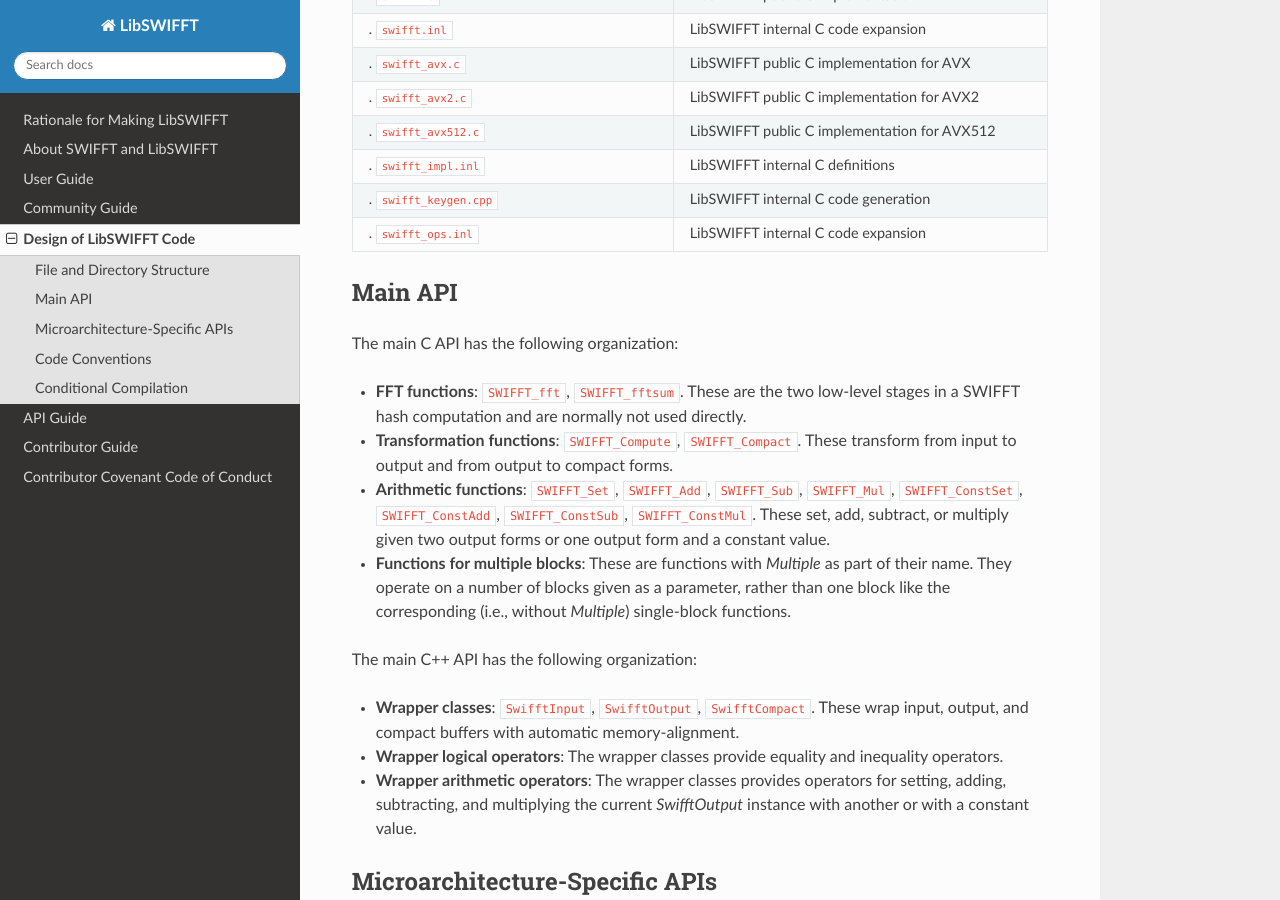
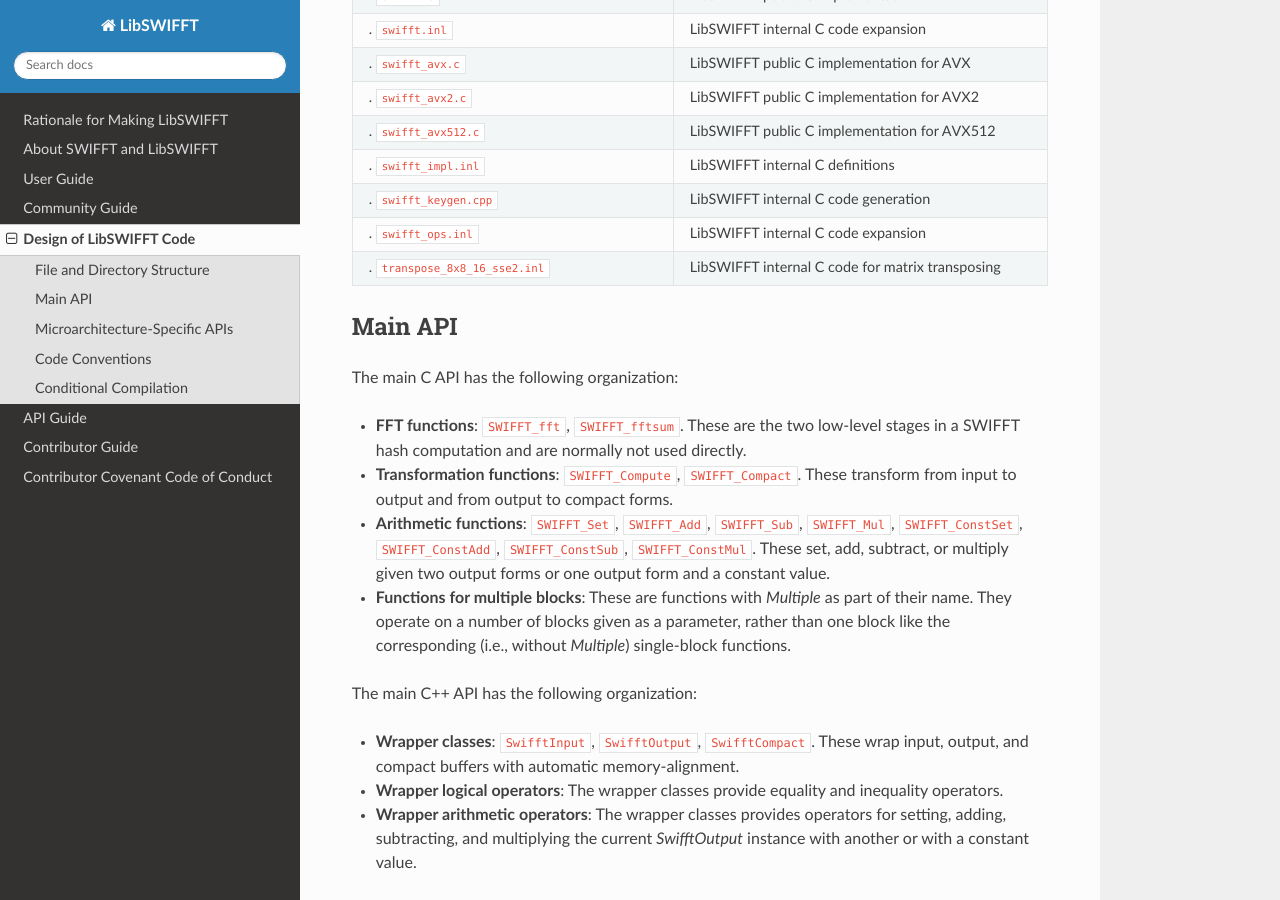
Before and after one commit to gvilitechltd/LibSWIFFT, a Sphinx documentation site: the page built from docs/code-design.rst, in a window 1280 px wide and 900 px high, scrolled down 963 px. Built offline with Sphinx 7.4.7 and the Read the Docs theme 2.0.0, drawn with Linux system fonts in a browser that asks for light colours; the version number could not be read and is left out; cross-references to code outside the pages are shown as plain code.

```diff
--- a/docs/code-design.rst
+++ b/docs/code-design.rst
@@ -64,6 +64,8 @@
      - LibSWIFFT internal C code generation
    * - . :libswifft:`swifft_ops.inl`
      - LibSWIFFT internal C code expansion
+   * - . :libswifft:`transpose_8x8_16_sse2.inl`
+     - LibSWIFFT internal C code for matrix transposing
 
 Main API
 --------
```
